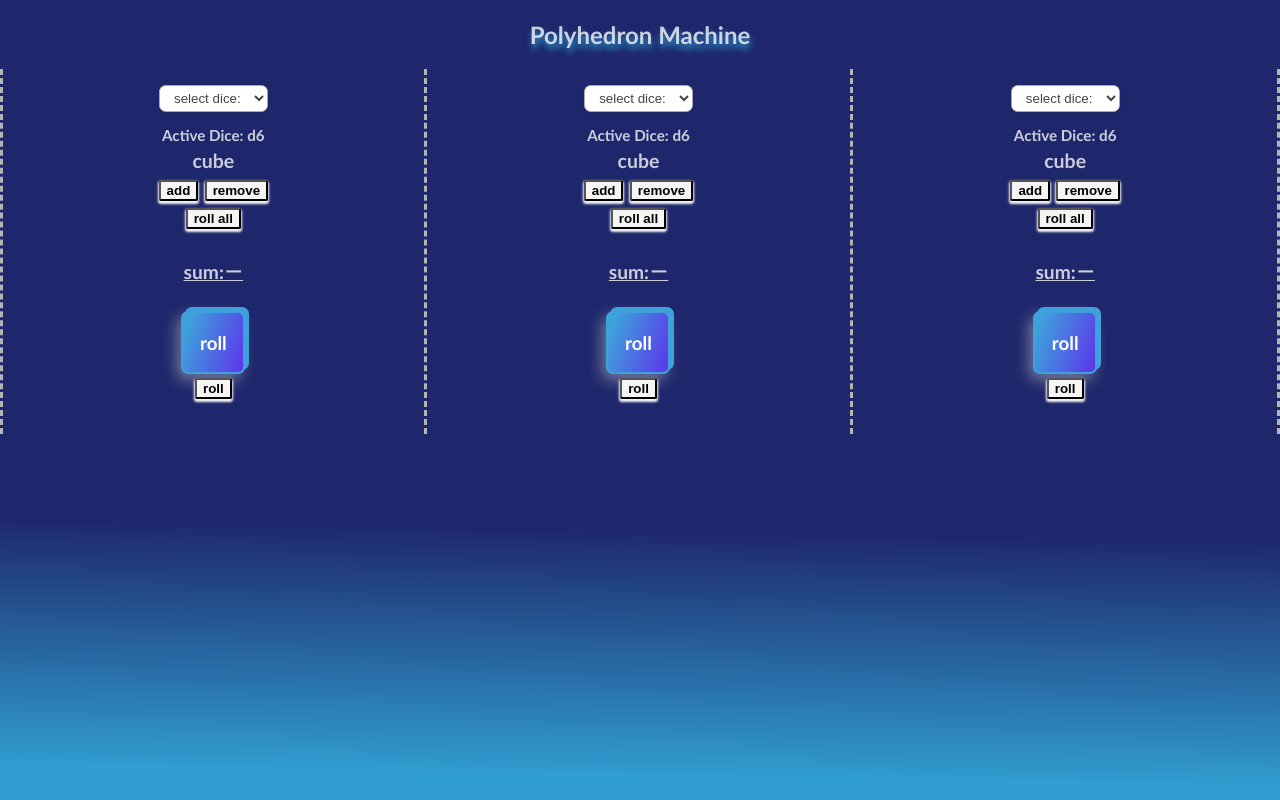
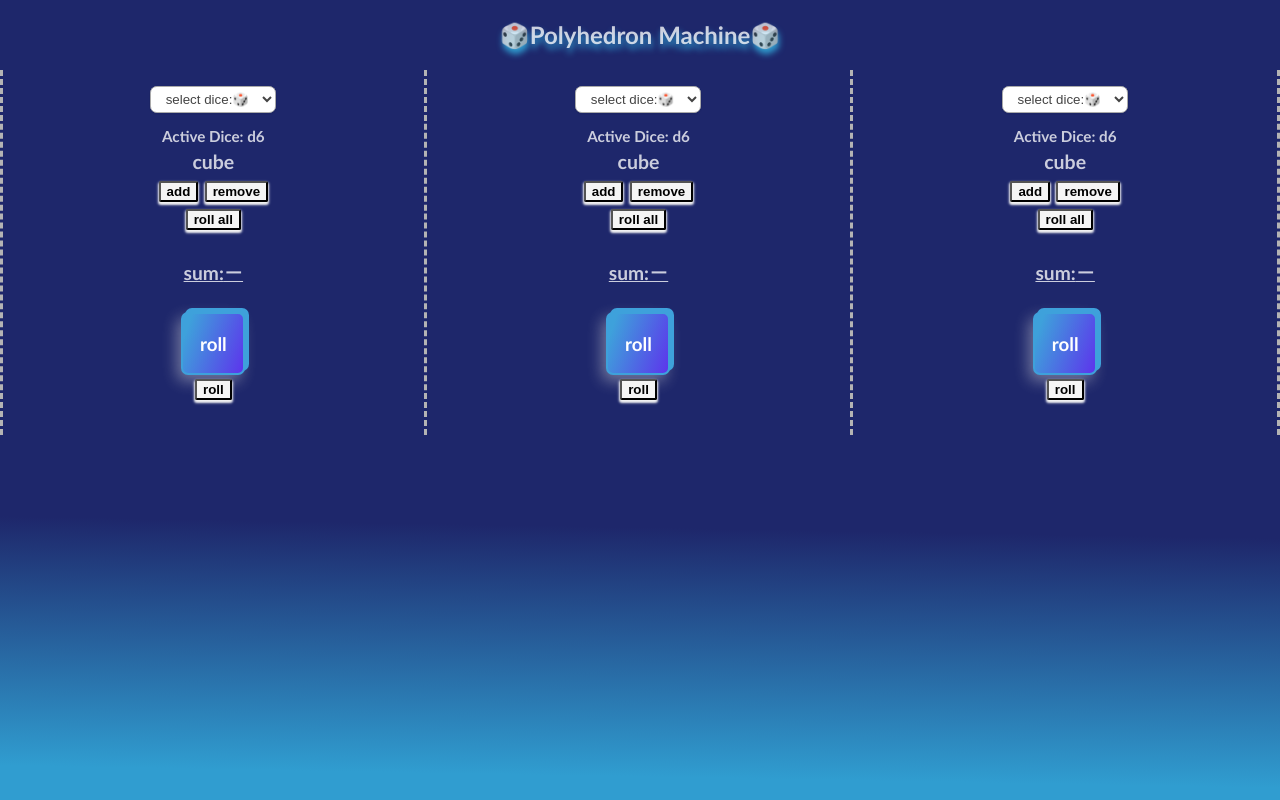
Before and after one commit to hazieon/PolyhedronMachine, a React (Create React App) app: page / in a window 1280 px wide. Built offline with nearby package versions, Linux system fonts and the light colour scheme.

Commit message:
added dice visuals

```diff
--- a/src/App.js
+++ b/src/App.js
@@ -9,7 +9,7 @@ function App() {
 
   return (
     <div className="App">
-      <h2 className="heading">Polyhedron Machine</h2>
+      <h2 className="heading">🎲Polyhedron Machine🎲</h2>
       <section className="dice-zone">
         <div id="dice-column" className="d6-zone">
           {
@@ -22,7 +22,7 @@ function App() {
                 }}
               >
                 <option value={d6} selected disabled hidden>
-                  select dice:
+                  select dice:🎲
                 </option>
                 <option key="d4" id="d4" value={d4}>
                   d4
@@ -66,7 +66,7 @@ function App() {
               }}
             >
               <option value={d6} selected disabled hidden>
-                select dice:
+                select dice:🎲
               </option>
               <option key="d4" id="d4" value={d4}>
                 d4
@@ -109,7 +109,7 @@ function App() {
               }}
             >
               <option value={d6} selected disabled hidden>
-                select dice:
+                select dice:🎲
               </option>
               <option key="d4" id="d4" value={d4}>
                 d4
```
